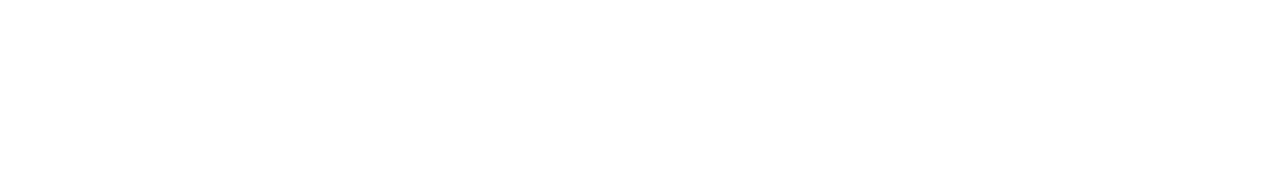
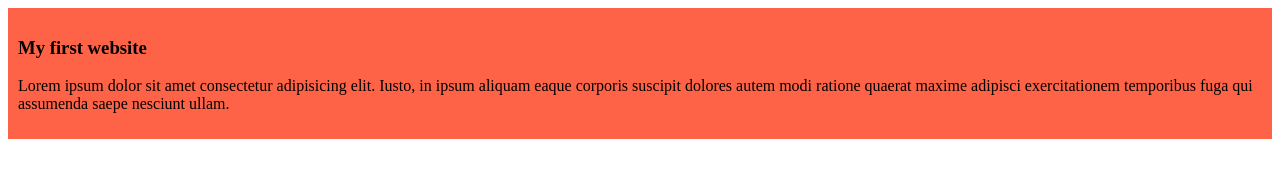
Before and after one commit to shahriar764/my-simple-website, a plain HTML site: page index.html in a window 1280 px wide. Drawn offline with Linux system fonts and the light colour scheme.

Commit message:
added the first blog

```diff
--- a/index.html
+++ b/index.html
@@ -4,8 +4,12 @@
     <meta charset="UTF-8">
     <meta name="viewport" content="width=device-width, initial-scale=1.0">
     <title>My Simple Website</title>
+    <link rel="stylesheet" href="style/blog.css">
 </head>
 <body>
-
+    <div>
+        <h3> My first website</h3>
+        <p>Lorem ipsum dolor sit amet consectetur adipisicing elit. Iusto, in ipsum aliquam eaque corporis suscipit dolores autem modi ratione quaerat maxime adipisci exercitationem temporibus fuga qui assumenda saepe nesciunt ullam.</p>
+    </div>
 </body>
 </html>
--- /dev/null
+++ b/style/blog.css
@@ -0,0 +1,4 @@
+div{
+    background-color:tomato;
+    padding:10px;
+}
```
